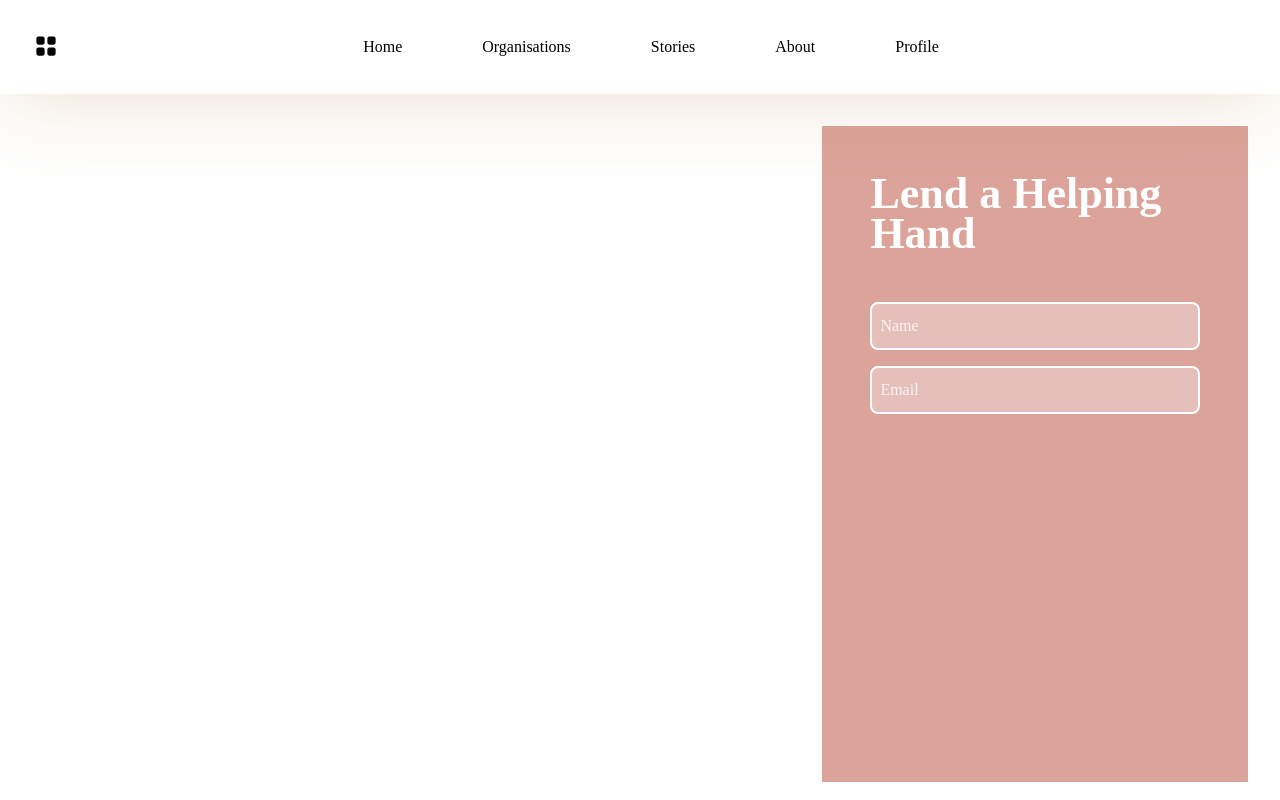
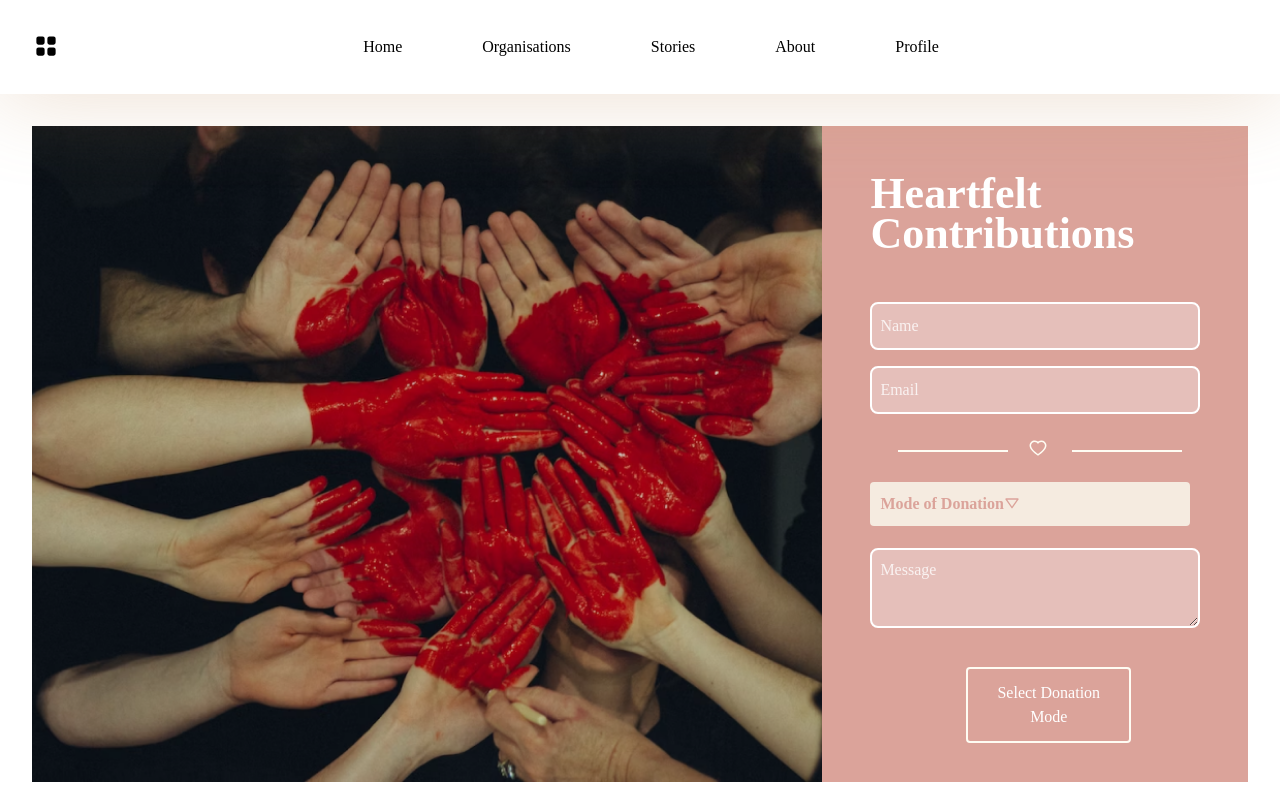
Before and after one commit to PranavKrishnan007/code_with_consequence_UI, a Next.js app in the folder blank_funds/: page /donate in a window 1280 px wide. Built offline with nearby package versions, Linux system fonts and the light colour scheme.

Commit message:
donation page

```diff
--- a/blank_funds/pages/donate.js
+++ b/blank_funds/pages/donate.js
@@ -1,21 +1,67 @@
+import { useState } from 'react';
 import Navbar from '@/components/Landing/Navbar';
 import bg from '/public/assets/heart_donation.png';
 import styles from '../styles/Donation.module.css'
+import { AiOutlineHeart } from "react-icons/ai"
+import { BiDownArrow } from "react-icons/bi"
 
-export default function Donate () {
+export default function Donate() {
+  const [dropdownOpen, setDropdownOpen] = useState(false);
+  const [buttonText, setButtonText] = useState('Select Donation Mode');
+  const [selectedMode, setSelectedMode] = useState('Mode of Donation');
+  const [isModeSelected, setIsModeSelected] = useState(false);
+
+
+
+  const toggleDropdown = () => {
+    setDropdownOpen(!dropdownOpen);
+  }
+  const handleDonationModeClick = (mode) => {
+    if (mode === "Cash") {
+      setButtonText("Pay by UPI/Netbanking");
+      setSelectedMode("Cash");
+    } else {
+      setButtonText("Send a mail");
+      setSelectedMode("Clothes");
+    }
+    setDropdownOpen(false);
+
+
+  }
+
   return (
-    <div style={{width: "100%", height: "100vh", overflowY: "scroll", overflowX: "hidden"}}>
-      <Navbar/>
-      <div className="containerCSS flexySide paddingDonate heightDonate" style={{width: "100%"}}>
-        {/*still need to fix the import of the image as the background*/}
-        <div style={{width: "65%", height: "100%", backgroundSize: 'cover', backgroundImage: `url(${bg})`, }} />
+    <div style={{ width: "100%", height: "100vh", overflowY: "scroll", overflowX: "hidden" }}>
+      <Navbar />
+      <div className="containerCSS flexySide paddingDonate heightDonate" style={{ width: "100%" }}>
+        <div style={{ width: "65%", height: "100%", backgroundSize: 'cover', backgroundImage: `url(${'/images/pay.png'})`, }} />
         <div className={styles.leftSideDiv}>
           <div className={styles.l_Heading}>
-            Lend a Helping Hand
+            Heartfelt Contributions
           </div>
           <div className={styles.inputContainer}>
-            <input type={"text"} placeholder={"Name"} className={styles.input}/>
-            <input type={"text"} placeholder={"Email"} className={styles.input}/>
+            <input type={"text"} placeholder={"Name"} className={styles.input} />
+            <input type={"text"} placeholder={"Email"} className={styles.input} />
+            <div className={styles.icon}>
+              <div className={styles.iconline1} />
+              <AiOutlineHeart className={styles.icondesign} />
+              <div className={styles.iconline2} />
+            </div>
+            <div className={styles.dropdown} onClick={toggleDropdown} >
+              {selectedMode}
+              <BiDownArrow className={styles.dropdownicon} />
+            </div>
+            {dropdownOpen && (
+              <div className={styles.dropdownclick}>
+                <ul>
+                  <li className={styles.lidropdown} onClick={() => handleDonationModeClick("Cash")}>Cash</li>
+                  <li className={styles.lidropdown} onClick={() => handleDonationModeClick("Clothes")}>Clothes</li>
+                </ul>
+              </div>
+            )}
+            <div>
+              <textarea className={styles.textarea} placeholder='Message' />
+            </div>
+            <button className={styles.submitButton}  >{buttonText}</button>
           </div>
         </div>
       </div>
--- a/blank_funds/styles/Donation.module.css
+++ b/blank_funds/styles/Donation.module.css
@@ -2,27 +2,36 @@
     max-width: 100%;
     margin-right: auto;
     margin-left: auto;
-    padding-right: 1rem; /* px-4 */
-    padding-left: 1rem; /* px-4 */
+    padding-right: 1rem;
+    /* px-4 */
+    padding-left: 1rem;
+    /* px-4 */
 }
 
-@media only screen and (min-width: 768px) { /* Adjust this breakpoint according to your requirements */
+@media only screen and (min-width: 768px) {
+
+    /* Adjust this breakpoint according to your requirements */
     .containerCSS {
-        padding-right: 2rem; /* px-8 */
-        padding-left: 2rem; /* px-8 */
+        padding-right: 2rem;
+        /* px-8 */
+        padding-left: 2rem;
+        /* px-8 */
     }
 }
 
 .heightDonate {
     height: 89%;
 }
-@media only screen and (min-width: 768px) { /* Adjust this breakpoint according to your requirements */
+
+@media only screen and (min-width: 768px) {
+
+    /* Adjust this breakpoint according to your requirements */
     .heightDonate {
         height: 90%;
     }
 }
 
-.leftSideDiv{
+.leftSideDiv {
     display: flex;
     flex-direction: column;
     width: 35%;
@@ -32,6 +41,7 @@
 }
 
 .l_Heading {
+
     color: #FFFFFF;
     font-size: 2.75rem;
     line-height: 2.5rem;
@@ -67,3 +77,123 @@
     opacity: 0.8;
     font-size: 1rem;
 }
+
+.icon {
+    padding-top: 1.5rem;
+    display: flex;
+    flex-direction: row;
+}
+
+.iconline1 {
+    border-top: 2px solid;
+    width: 33.33333%;
+    margin-left: 28px;
+    margin-top: 12px;
+    border-color: var(--background);
+}
+
+.iconline2 {
+    border-top: 2px solid;
+    width: 33.33333%;
+    margin-left: 24px;
+    margin-top: 12px;
+    border-color: var(--background);
+}
+
+.icondesign {
+    margin-left: 20px;
+    height: 20px;
+    width: 20px;
+    color: var(--background);
+}
+
+.dropdownicon {
+    margin-top: 3px;
+}
+
+.dropdown {
+    background-color: var(--tertiary);
+    margin-top: 24px;
+    padding: 10px;
+    margin-right: 10px;
+    margin-bottom: 6px;
+    padding-left: 10px;
+    border-radius: 4px;
+    color: var(--primary);
+    font-weight: bold;
+    display: flex;
+}
+
+.dropdownclick {
+    background-color: var(--background);
+    margin-top: 3px;
+    margin-right: 10px;
+    box-shadow: 0px 0px 60px rgba(192, 141, 93, 0.4);
+    border-radius: 4px;
+    border: 1px solid #e2e8f0;
+    border-radius: 0.7rem;
+}
+
+.lidropdown {
+    padding-top: 10px;
+    padding-bottom: 10px;
+    padding-left: 10px;
+    padding-right: 10px;
+    cursor: pointer;
+    border-radius: 0.7rem;
+
+}
+
+.lidropdown:hover {
+    background-color: var(--secondary);
+    border-radius: 0.7rem;
+}
+
+.textarea {
+    width: 100%;
+    height: 5rem;
+    background: rgba(240, 219, 219, 0.5);
+    border: 2px solid #FFFFFF;
+    margin-top: 1rem;
+    padding: 0.5rem;
+    border-radius: 0.5rem;
+    font-size: 1rem;
+    line-height: 1.5rem;
+    font-weight: 400;
+}
+
+.textarea:focus {
+    outline: 2px solid #C08D5D;
+}
+
+.textarea::placeholder {
+    color: #FFFFFF;
+    opacity: 0.8;
+    font-size: 1rem;
+}
+
+.submitButton {
+    width: 50%;
+    display: flex;
+    background-color: var(--primary);
+    color: white;
+    border: 2px solid var(--background);
+    text-align: center;
+    margin-top: 32px;
+    margin-left: 96px;
+    display: inline-block;
+    font-size: 16px;
+    font-weight: 300;
+
+    cursor: pointer;
+    padding: 12px 24px;
+    border-radius: 4px;
+    transition-duration: 0.2s;
+
+}
+
+.submitButton:hover {
+    background-color: var(--tertiary);
+    border: none;
+    color: var(--primary);
+}
```
Also changed, not shown: blank_funds/public/images/pay.png (added).
